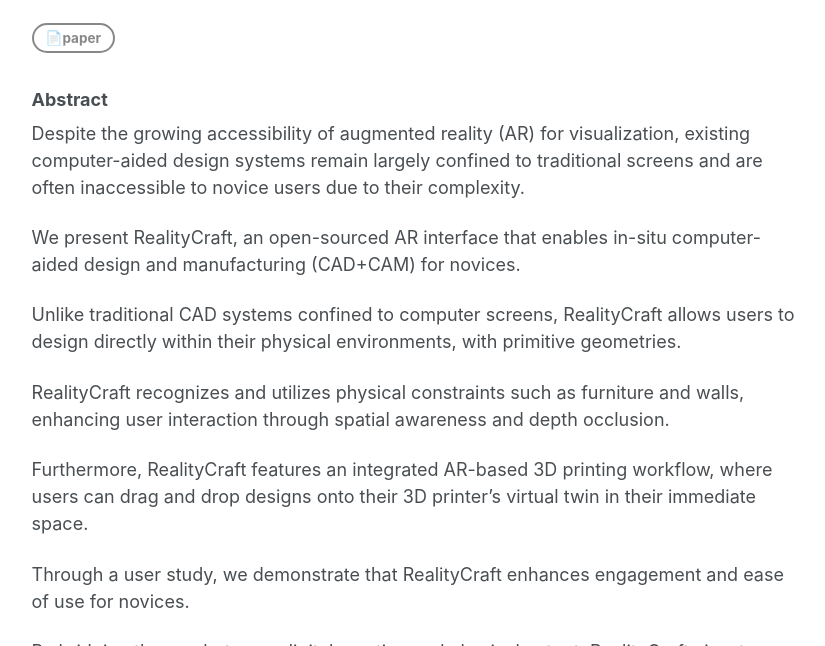
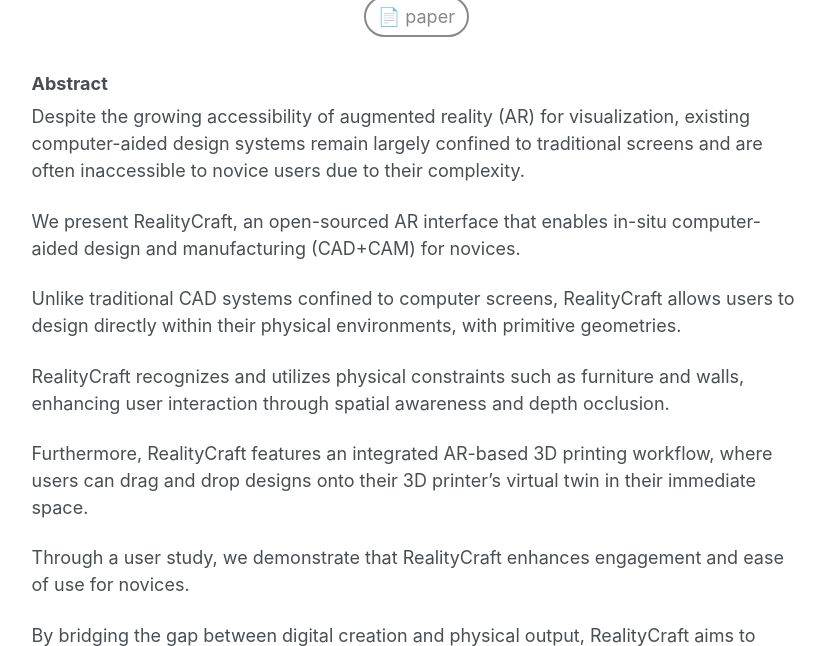
Before and after one commit to Boysle/boysle.github.io, a Jekyll site: the page built from _portfolio/0realitycraft.md, in a window 1280 px wide and 900 px high, scrolled down 463 px, cut to the strip 254-900 px from the top of the window. Shown: the whole strip, without its empty margins (250-1075 px from the left). Built offline with Jekyll 4.4.1, drawn with Linux system fonts in a browser that asks for light colours.

Commit message:
Update 0realitycraft.md

```diff
--- a/_portfolio/0realitycraft.md
+++ b/_portfolio/0realitycraft.md
@@ -8,7 +8,10 @@ Conducted under the supervision of [Mustafa Doğa Doğan, PhD](https://www.dogad
 
 <iframe width="560" height="315" src="https://www.youtube.com/embed/tpf_s0ysZzo" frameborder="0" allow="accelerometer; autoplay; clipboard-write; encrypted-media; gyroscope; picture-in-picture" allowfullscreen></iframe>
 
-#### <a href="https://arxiv.org/pdf/2410.06113" style="text-decoration: none; background-color: transparent; color: #888888; padding: 5px 12px; border-radius: 25px; text-align: center; display: inline-block; border: 2px solid #888888; transition: 0.3s;" onmouseover="this.style.color='#333333'; this.style.borderColor='#333333';" onmouseout="this.style.color='#999999'; this.style.borderColor='#999999';">📄paper</a>
+<div style="text-align: center;">
+  <a href="https://arxiv.org/pdf/2410.06113" style="text-decoration: none; background-color: transparent; color: #888888; padding: 5px 12px; border-radius: 25px; text-align: center; display: inline-block; border: 2px solid #888888; transition: 0.3s;" onmouseover="this.style.color='#333333'; this.style.borderColor='#333333';" onmouseout="this.style.color='#999999'; this.style.borderColor='#999999';">📄 paper</a>
+</div>
+
 
 ### Abstract
 
```
